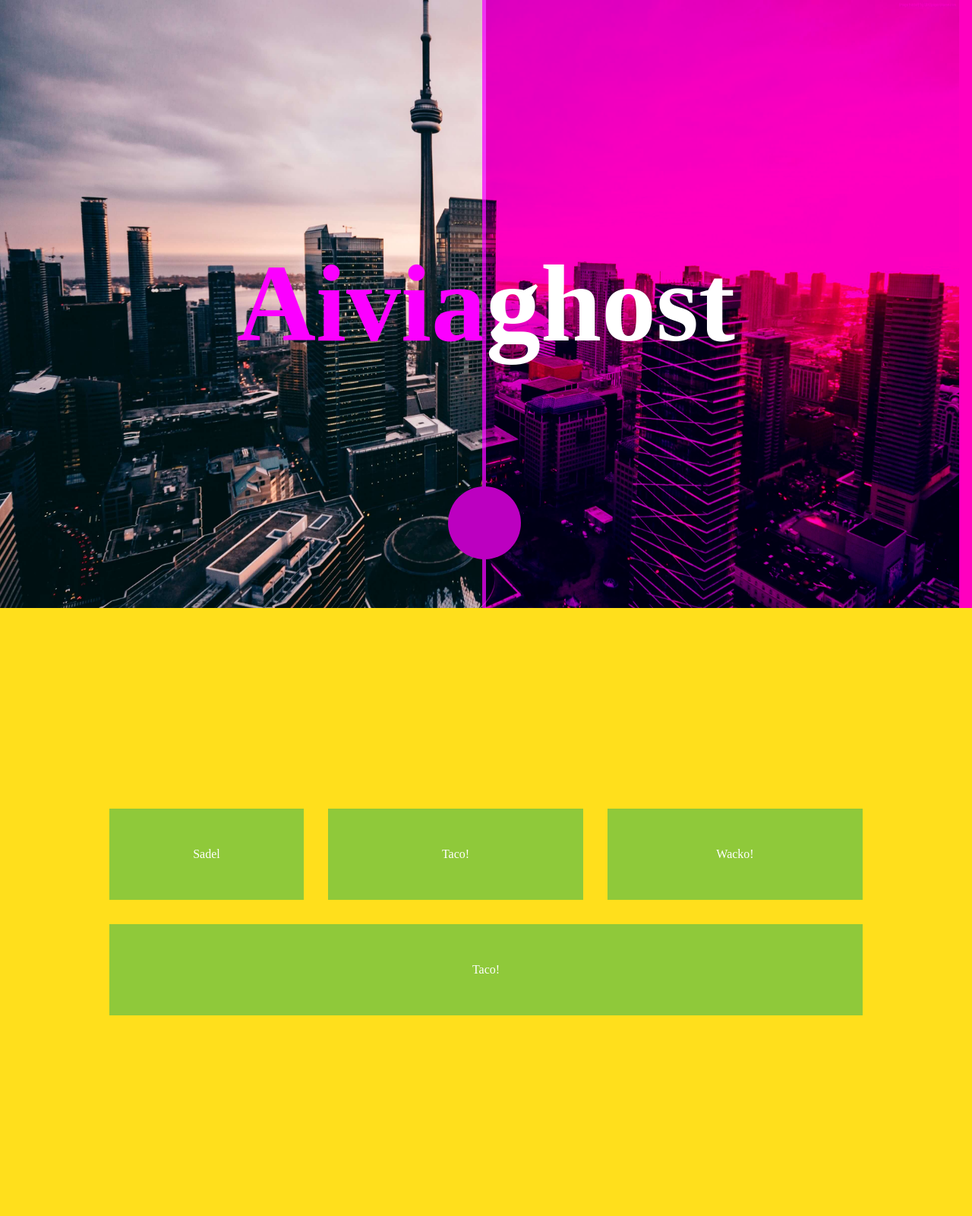
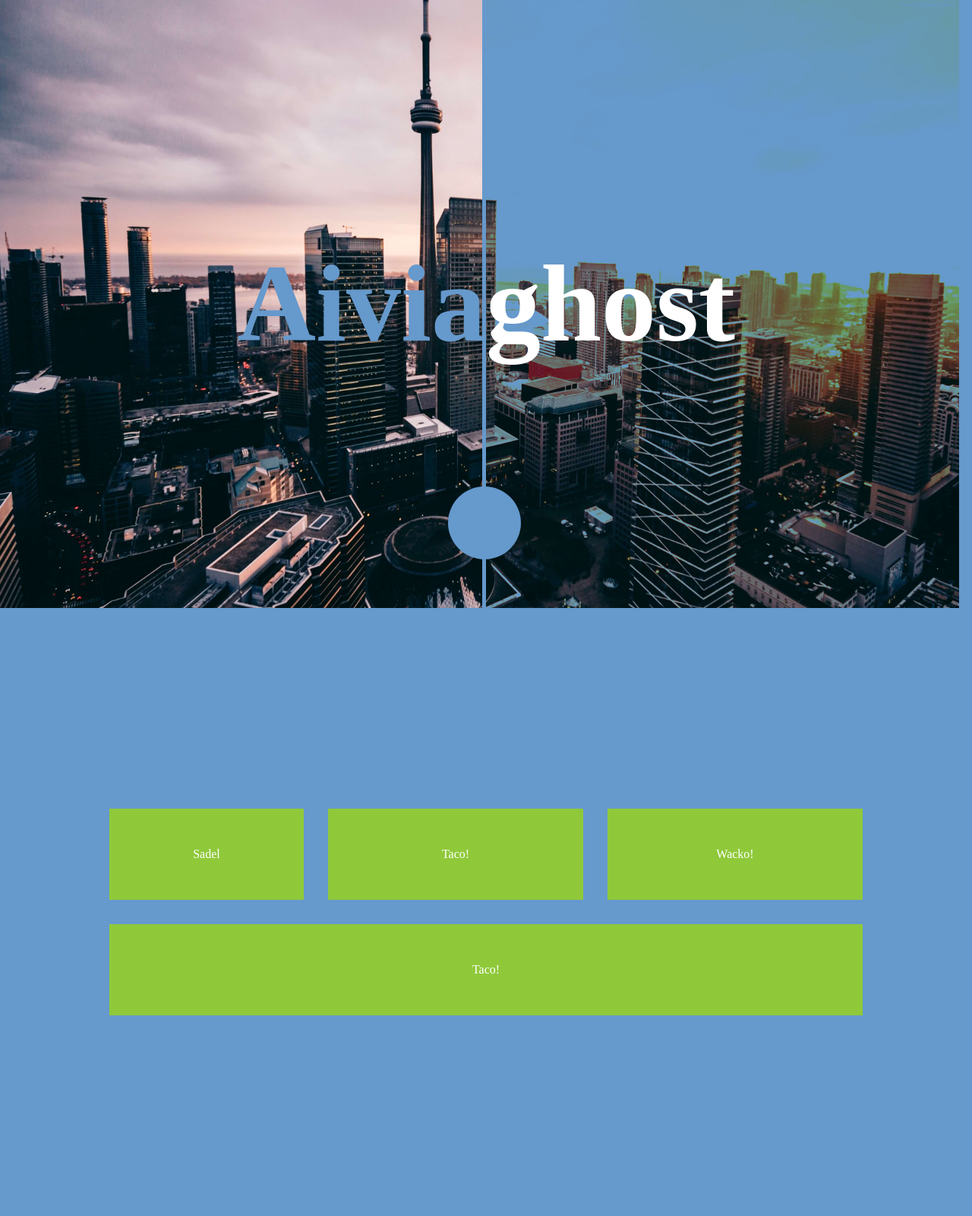
Before and after one commit to aiviaghost/aiviaghost.github.io, a PHP site: page / in a window 1280 px wide. Shown: the whole page at 76% size. Run offline with PHP 8.4, Linux system fonts and the light colour scheme.

Commit message:
custom properties

```diff
--- a/index.html
+++ b/index.html
@@ -9,10 +9,10 @@
         <link rel="stylesheet" href="mainStyle.css">
     </head>
     <body>
-        <section id="sidePanel">
+        <div id="sidePanel">
             <header id="wack" class="wackos"></header>
             <p class="hidden">Latte art</p>
-        </section>
+        </div>
 
         <button id="btnSlider">
             <p class="hidden">Slider</p>
--- a/mainStyle.css
+++ b/mainStyle.css
@@ -1,3 +1,7 @@
+:root{
+    --spColor: #6699CC;
+}
+
 *{
     margin: 0px;
     padding: 0px;
@@ -20,7 +24,7 @@
     width: 50vw;
     height: 100vh;
     background-size: calc(100vw - 17px) 100vh;
-    border-right: 5px solid #f900ffbd;
+    border-right: 5px solid var(--spColor);
 }
 
 .wackos{
@@ -35,7 +39,7 @@
 
 #wack{
     position: absolute;
-    color: #fb00ff;
+    color: var(--spColor);
 }
 
 /*
@@ -62,7 +66,7 @@ button, input[type="submit"], input[type="reset"] {
     border-radius: 100%;
     width: 6em;
     height: 6em;
-    background: #bc00c0;
+    background: var(--spColor);
     cursor: grab;
 }
 
@@ -73,7 +77,7 @@ button, input[type="submit"], input[type="reset"] {
 #backdrop{
     width: 100vw;
     height: 100vh;
-    background: url(tinyCity.jpg), #ff00bf; /*#f900ffbd*/
+    background: url(tinyCity.jpg), var(--spColor); /*#f900ffbd*/
     background-repeat: no-repeat;
     background-size: calc(100vw - 17px) 100vh;
     background-blend-mode: darken;
@@ -84,7 +88,7 @@ button, input[type="submit"], input[type="reset"] {
 }
 
 #sites{
-    background-color: #ffdf1c;
+    background-color: var(--spColor);
     width: 100vw;
     height: 100vh;
     display: flex;
```
